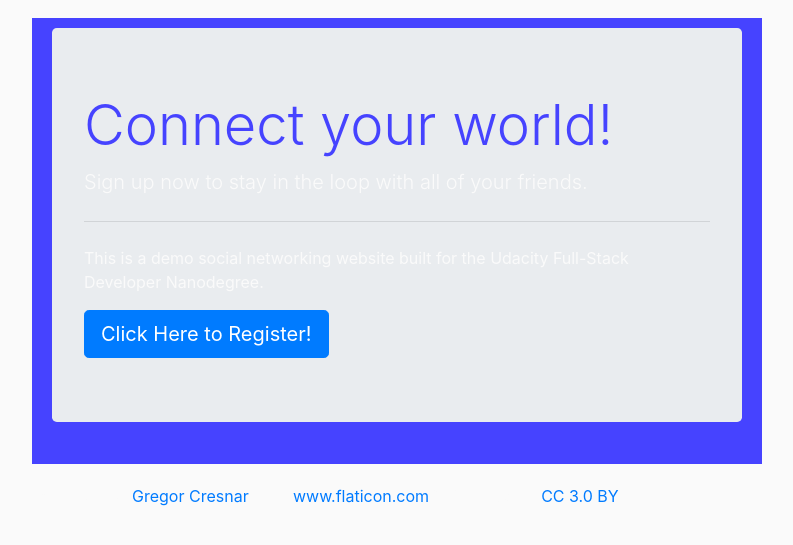
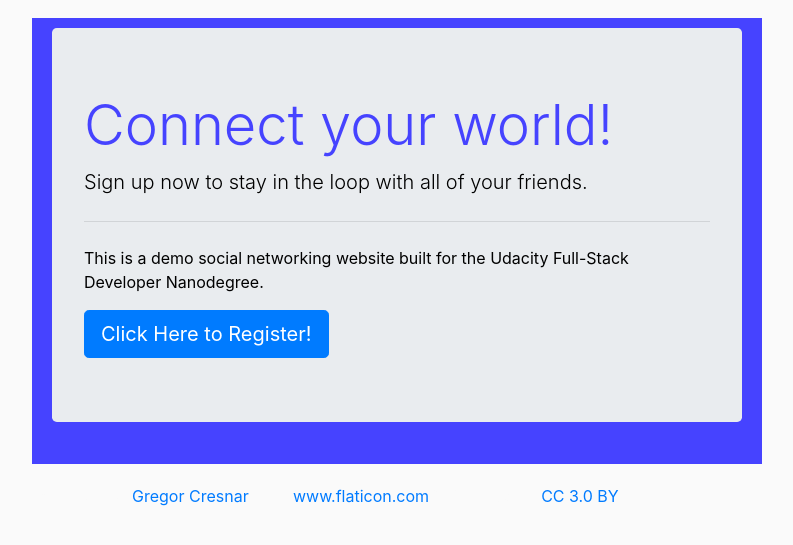
Before and after one commit to louismagdaleno/fsnd-flask-social-network, a Flask app: page / in a window 1280 px wide. Shown: the part 62-607 px from the top of the page, without its empty margins (53-846 px from the left). Run offline with Flask 2, Linux system fonts and the light colour scheme; data that the repository does not hold is empty; parts of the project's set-up code (start-up, migrations or seed data) failed here and were passed over; some libraries are stand-ins or nearby versions.

Commit message:
Add files via upload

```diff
--- a/src/web/socialnetwork/static/styles/main.css
+++ b/src/web/socialnetwork/static/styles/main.css
@@ -87,3 +87,7 @@ a.article-title:hover {
 .account-heading {
   font-size: 2.5rem;
 }
+
+#calltoaction {
+  color: black;
+}
```
